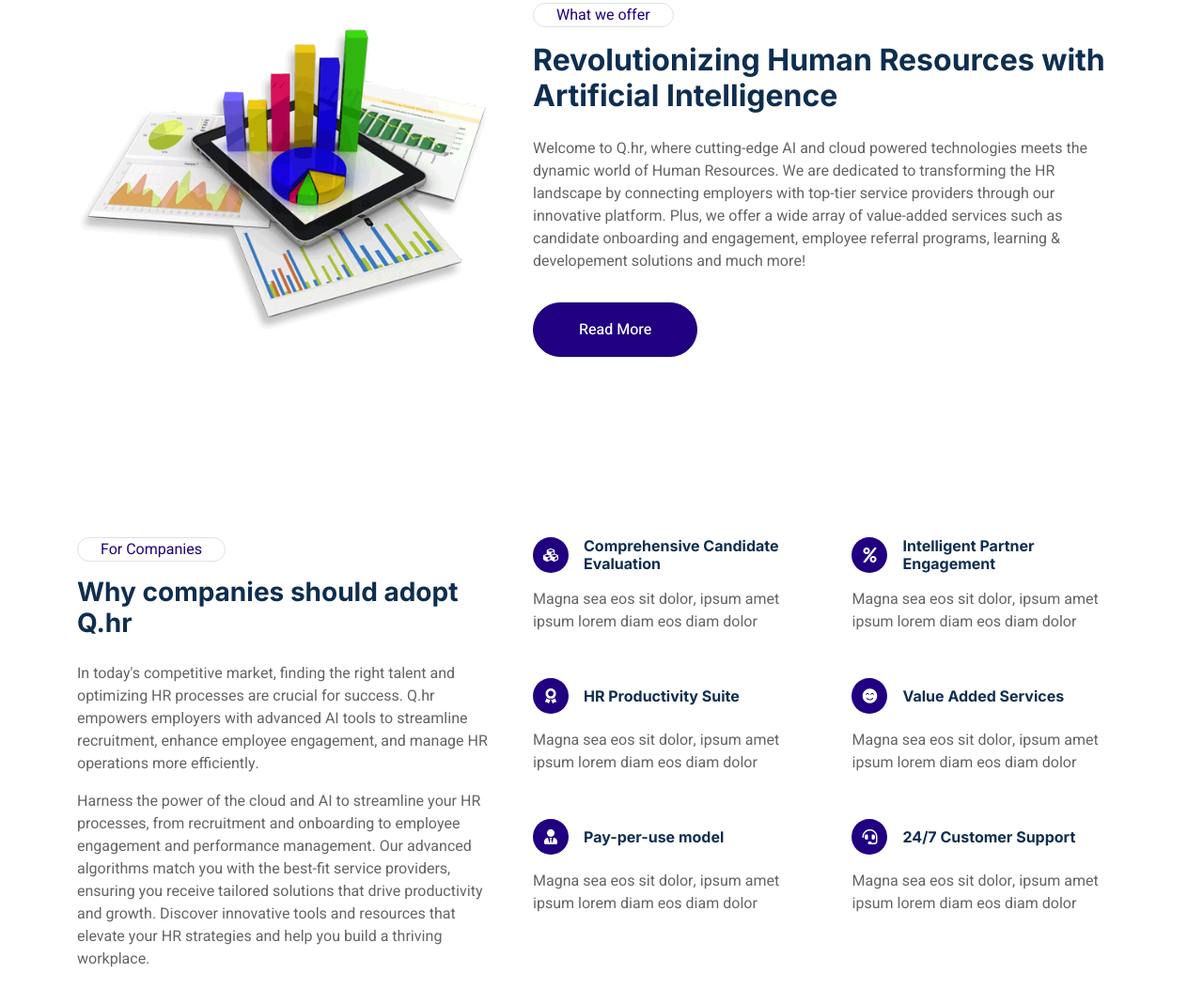
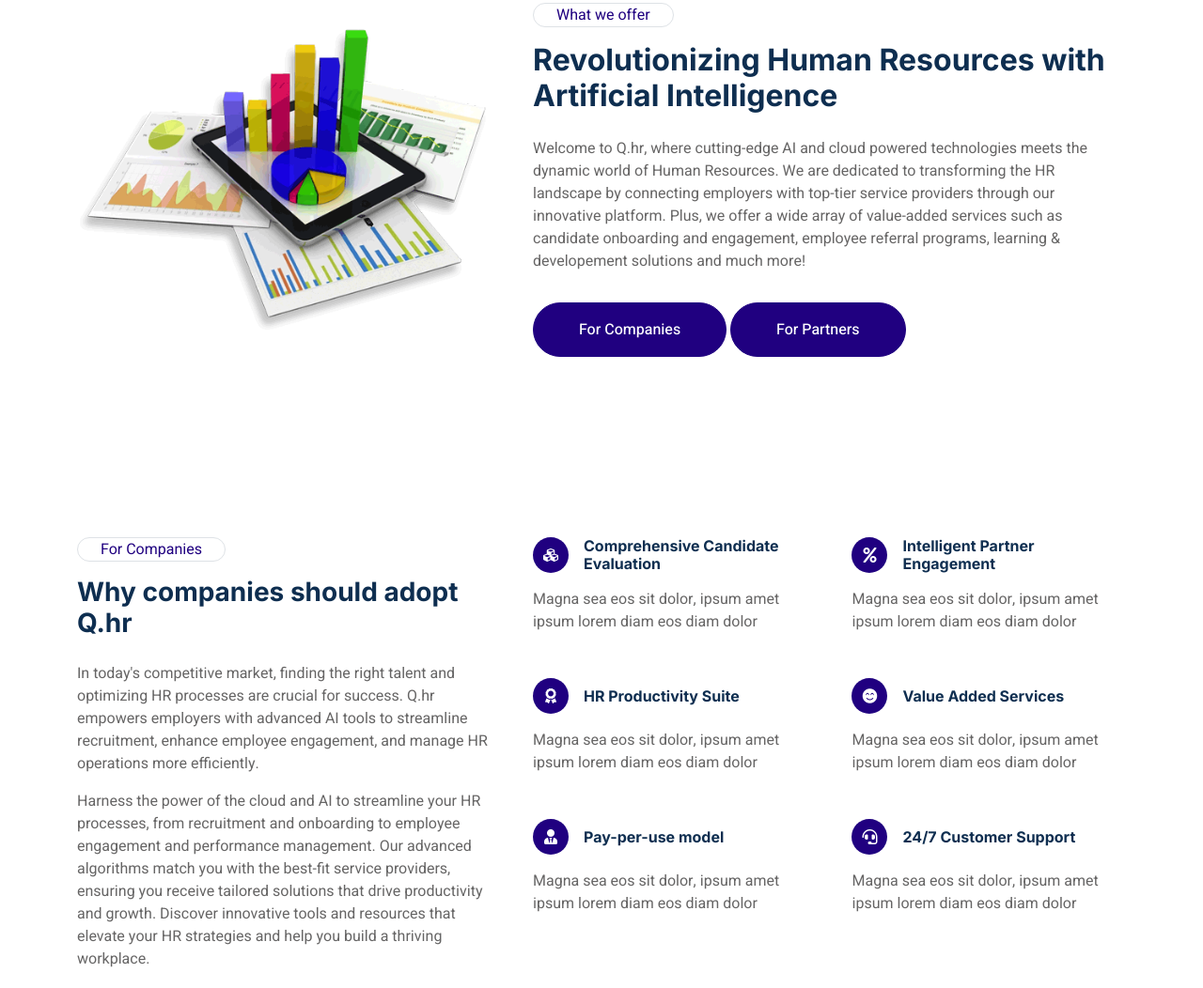
Before and after one commit to qhrdev/qhr_site, a plain HTML site: page index.html in a window 1280 px wide. Shown: the part 894-1946 px from the top of the page at 94% size. Drawn offline with nearby package versions, Linux system fonts and the light colour scheme.

Commit message:
changes
updated menu, hyperlinks

```diff
--- a/index.html
+++ b/index.html
@@ -57,15 +57,13 @@
                 <div class="collapse navbar-collapse" id="navbarCollapse">
                     <div class="navbar-nav ms-auto py-0">
                         <a href="index.html" class="nav-item nav-link active">Home</a>
-                        <a href="about.html" class="nav-item nav-link">About Us</a>
-                        <a href="#team" class="nav-item nav-link">Our Team</a>
+                        <a href="#" class="nav-item nav-link">About Us</a>
                         <div class="nav-item dropdown">
                             <a href="#" class="nav-link dropdown-toggle" data-bs-toggle="dropdown">Offerings</a>
                             <div class="dropdown-menu m-0">
                                 <!-- <a href="" class="dropdown-item">Features</a> -->
-                                <a href="feature.html" class="dropdown-item">For Companies</a>
-                                <a href="feature.html" class="dropdown-item">For Recruiters</a>
-                                <a href="feature.html" class="dropdown-item">For Trainers</a>
+                                <a href="#companies" class="dropdown-item">For Companies</a>
+                                <a href="#partners" class="dropdown-item">For Partners</a>
                                 <!-- <a href="404.html" class="dropdown-item">404 Page</a> -->
                             </div>
                         </div>
@@ -146,7 +144,10 @@
                                 </div>
                             </div>
                         </div> -->
-                            <a class="btn btn-primary rounded-pill py-3 px-5 mt-2" href="#services">Read More</a>
+                        <div class="">
+                            <a class="btn btn-primary rounded-pill py-3 px-5 mt-2" href="#companies">For Companies</a>
+                            <a class="btn btn-primary rounded-pill py-3 px-5 mt-2" href="#companies">For Partners</a>
+                        </div>
                         </div>
                     </div>
                 </div>
@@ -175,7 +176,7 @@
         </div>
          Newsletter End -->
         <!-- Companies Start -->
-        <section id="services">
+        <section id="companies">
             <div class="container-xxl py-6">
                 <div class="container">
                     <div class="row g-5">
@@ -258,11 +259,11 @@
                     </div>
                 </div>
             </div>
-
+            </section>
         <!-- Companies End -->
 
         <!-- Partners Start -->
-
+            <section id="partners">
             <div class="container-xxl py-6">
                 <div class="container">
                     <div class="row g-5">
```
